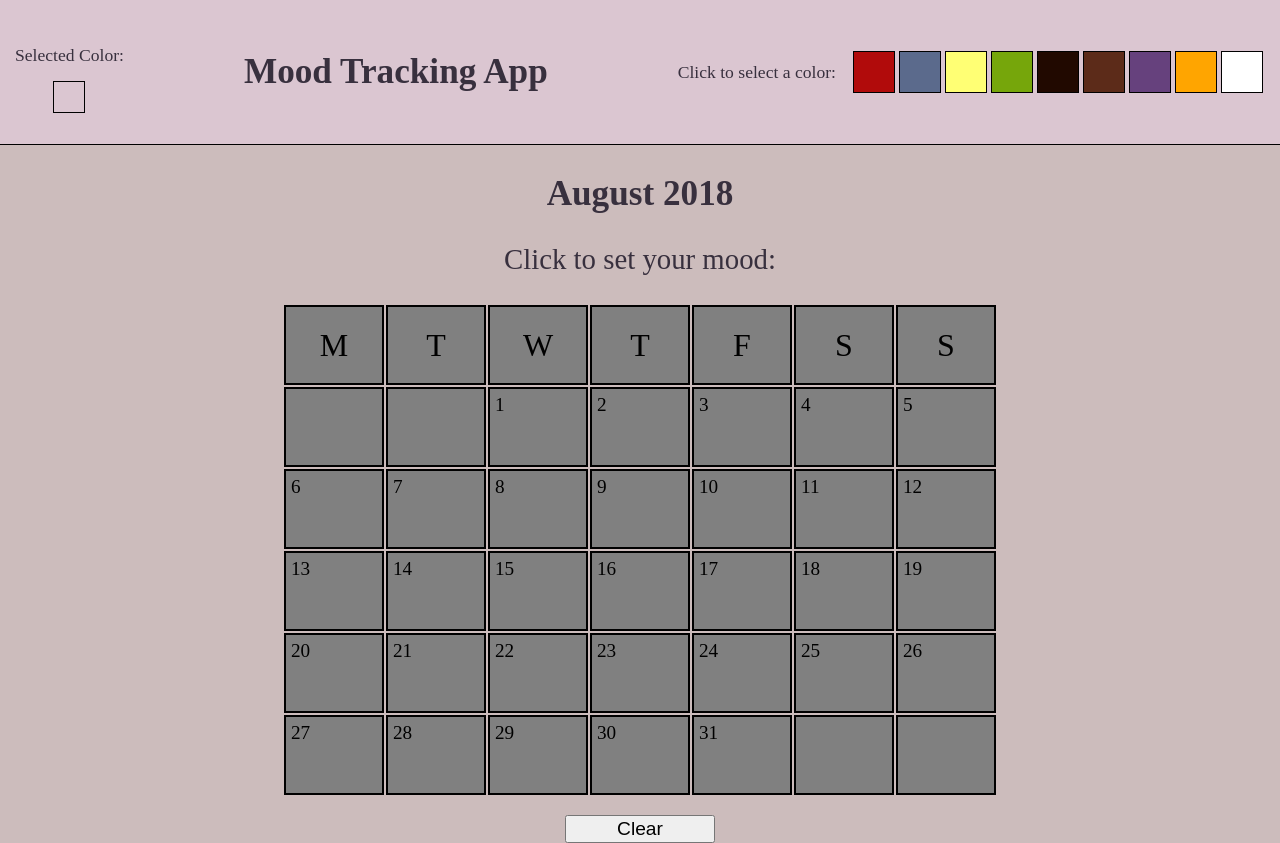
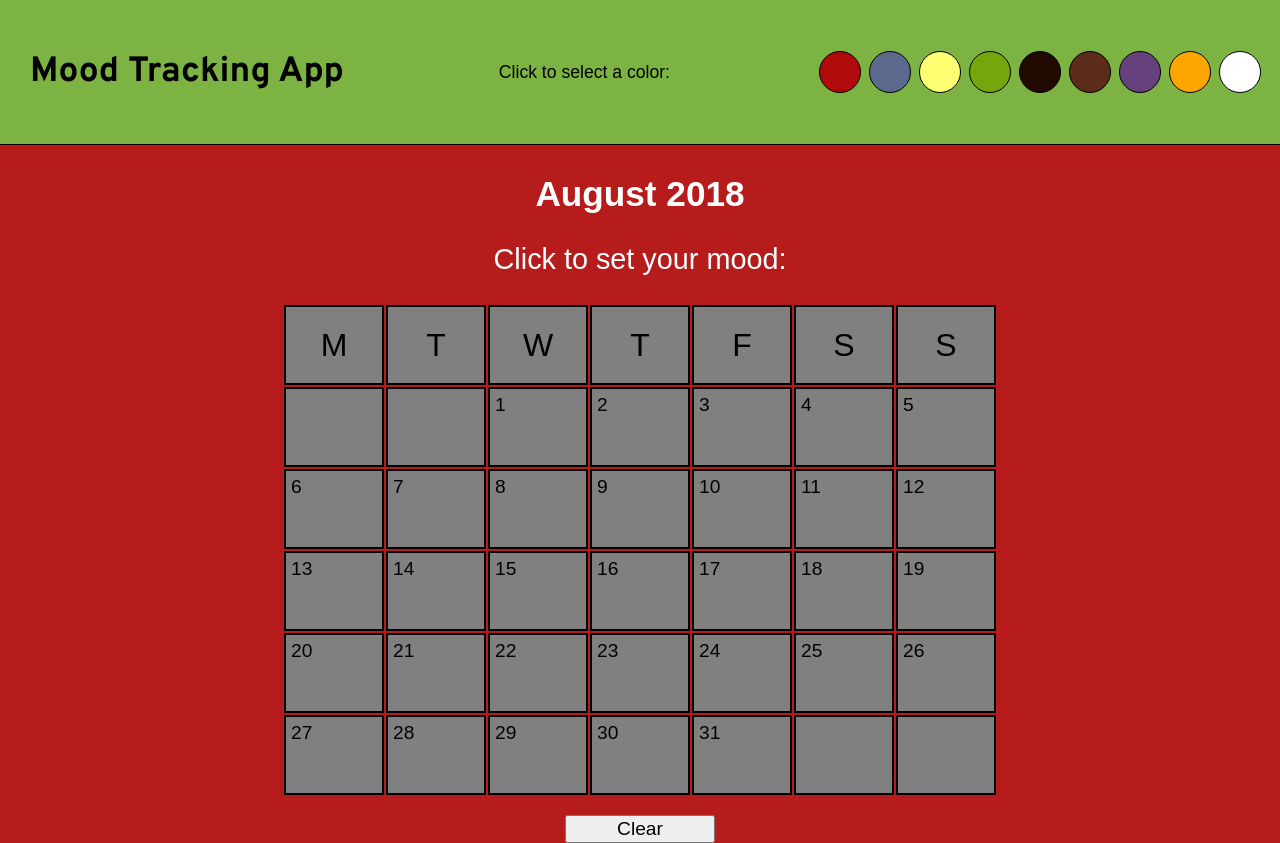
Before and after one commit to cooperda00/mood-tracker, a plain HTML site: page index.html in a window 1280 px wide. Drawn offline with Linux system fonts and the light colour scheme; a web font is replaced by a local one.

Commit message:
change styles, add hover effects etc

```diff
--- a/app.js
+++ b/app.js
@@ -5,6 +5,9 @@ let color;
 const button = document.querySelector('button');
 //Days
 const days = document.querySelectorAll('.day');
+//Color Picker
+const colorsToPick = document.querySelectorAll('li');
+
 //--------------------------------------------
 //Event Listeners:
 //Finds CSS backgroud color of clicked square and updates the color variable
@@ -13,12 +16,15 @@ document.querySelector('ul').addEventListener('click', function (e) {
     let style = window.getComputedStyle(e.target);
     let background = style.backgroundColor;
     color = background;
-    //Change color of selected-box
-    document.querySelector('.selected-box').style.background = color;
+    //Loop through color picker
+    for (let i = 0; i < colorsToPick.length; i++) {
+        //Remove Selected if there is one
+        colorsToPick[i].classList.remove('selected');
+    }
+    //Add selected to clicked one
+    e.target.classList.toggle("selected");
     }
 });
-//Change color of selected-box
-
 //Changes color of calendar square when clicked
 document.querySelector('.grid-container').addEventListener('click', function(e) {
     //Find background style of cell
@@ -34,7 +40,6 @@ document.querySelector('.grid-container').addEventListener('click', function(e)
     let key = e.target.innerText
     localStorage.setItem(JSON.stringify(key), color);
     }
-
 });
 //Clear Local Storage Button
 button.addEventListener('click', () => {
--- a/index.html
+++ b/index.html
@@ -4,15 +4,13 @@
     <meta charset="UTF-8">
     <meta name="viewport" content="width=device-width, initial-scale=1.0">
     <meta http-equiv="X-UA-Compatible" content="ie=edge">
+    <link href="https://fonts.googleapis.com/css?family=Chivo|Overpass:400,700" rel="stylesheet">
     <link rel="stylesheet" href="style.css">
     <title>Mood Tracker</title>
 </head>
 <body>
     <header>
-        <div class="selected">
-            <p>Selected Color:</p>
-            <div class="selected-box"></div>
-        </div>
+
         <h1>Mood Tracking App</h1>
         <p class="instructions">Click to select a color:</p>
         <ul class="color-container">
--- a/style.css
+++ b/style.css
@@ -3,26 +3,28 @@ html, body {
     padding: 0;
 }
 body {
-    background: #CCBCBC;
+    background: #B71C1C;
     display: flex;
     flex-direction: column;
+    font-family: 'Chivo', sans-serif;
 
 }
 header {
     top: 0;
     width: 100%;
-    background: #DBC6D1;
+    background: #7cb342;
     height: 18vh;
     display: flex;
     align-items: center;
     justify-content: space-between;
     border-bottom: 1px solid black;
-    color: #38303E;
+    color: black;
     text-align: center;
     font-size: 1.1rem;
 }
 header h1 {
-    flex-grow: 1;
+    margin-left: 30px;
+    font-family: 'Overpass', sans-serif;
 }
 header ul {
 
@@ -37,8 +39,13 @@ header ul li {
     height: 40px;
     width: 40px;
     border: 1px solid black;
+    border-radius: 50%;
     list-style: none;
-    margin: 2px;
+    margin: 4px;
+}
+
+li:hover {
+    transform: scale(1.2);
 }
 
 @media only screen and (max-width: 490px) {
@@ -109,31 +116,17 @@ header ul li {
 }
 
 .selected {
-    display: flex;
-    flex-direction: column;
-    align-items: center;
-    justify-content: center;
-    margin: 0 15px 0 15px;
-
-}
-.selected-box {
-    height: 30px;
-    width: 30px;
-    border: 1px solid black;
-}
-
-.selected p {
-    margin: 13px 0 15px 0;
+    border: solid black 3px;
 }
 
 main h2 {
     font-size: 2.2rem;
-    color: #38303E;
+    color: white;
     text-align: center;
 }
 
 main p {
-    color: #38303E;
+    color: white;
     text-align: center;
     font-size: 1.8rem;
 }
```
